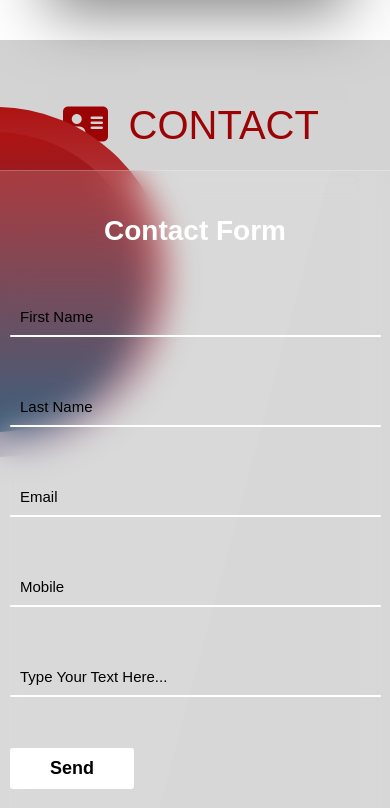
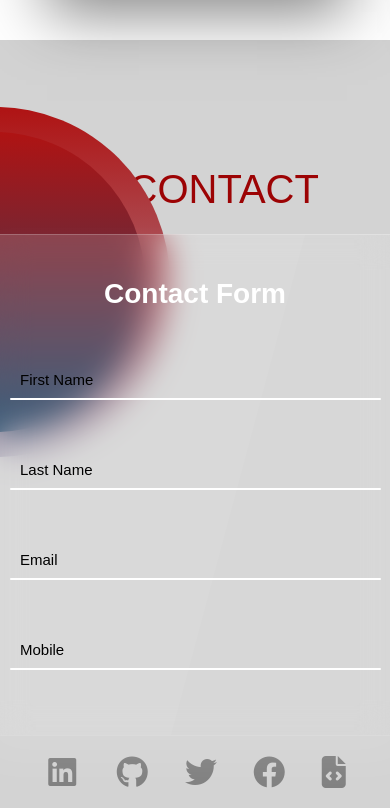
Before and after one commit to shivam-jha2712/Portfolio, a plain HTML site: page index.html in a window 390 px wide. Shown: the part 5947-6755 px from the top of the page. Drawn offline with Linux system fonts and the light colour scheme.

Commit message:
before responsive and content

```diff
--- a/index.html
+++ b/index.html
@@ -373,9 +373,10 @@
             </h1>
             <div class="contact-container">
                 <h2>Contact Form</h2>
-                <form action="https://formspree.io/f/mgeqoaya" method="POST">
+                <form name="form1" action="https://formspree.io/f/mgeqoaya" method="POST" ;>
                     <!-- <form action="connect.php" method="POST"> -->
                     <!-- <input type="hidden" name="_subject" value="New email"> -->
+                    <!-- onsubmit="reset(); return false; -->
                     <div class="row100">
                         <div class="col">
                             <div class="inputBox">
@@ -439,6 +440,36 @@
                         </div>
                     </div>
                 </form>
+
+            </div>
+            <div>
+                <ul class="social-icons  text-center">
+                    <li style="--clr:#0072b1;">
+                        <a href="https://www.linkedin.com/in/shivamjha2712/">
+                            <i class="fa-brands fa-linkedin"></i>
+                        </a>
+                    </li>
+                    <li style="--clr:#171515;">
+                        <a href="https://github.com/shivam-jha2712">
+                            <i class="fa-brands fa-github"></i>
+                        </a>
+                    </li>
+                    <li style="--clr:#00acee;">
+                        <a href="https://twitter.com/Shivamj23174085">
+                            <i class="fa-brands fa-twitter"></i>
+                        </a>
+                    </li>
+                    <li style="--clr:#3b5998;">
+                        <a href="https://www.facebook.com/rudransh.jha.54/">
+                            <i class="fa-brands fa-facebook"></i>
+                        </a>
+                    </li>
+                    <li style="--clr: #b15e00;">
+                        <a href="https://linktr.ee/shivamjha2712---">
+                            <i class="fa-solid fa-file-code"></i>
+                        </a>
+                    </li>
+                </ul>
             </div>
         </section>
     </main>
--- a/style.css
+++ b/style.css
@@ -790,6 +790,7 @@ section:nth-child(2n+1){
   z-index: 10;
   width: 100%;
   max-width: 1000px;
+  height: 460px;
   padding: 50px;
   background:rgba(255, 255, 255, 0.1);
   box-shadow: 0 25px 45px rgba(255, 255, 255, 0.1);
```
Also changed, not shown: script.js (+11 -0 lines), images/tick3-trans.png (added), images/tick3.png, 1 other file.
